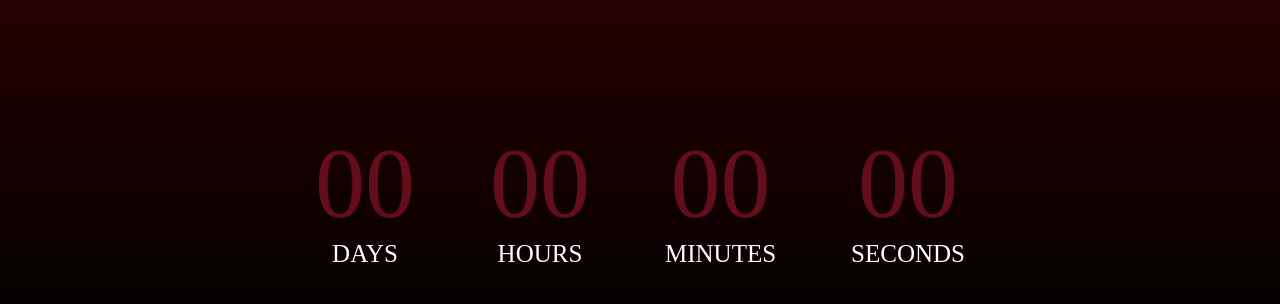
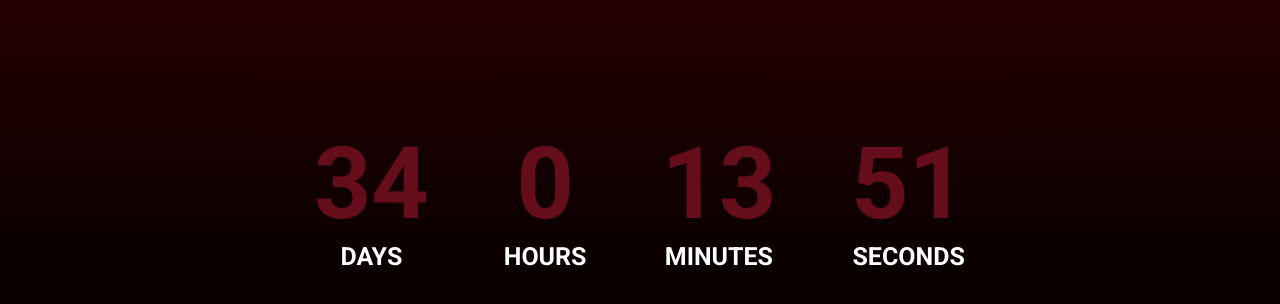
Before and after one commit to JudahMilhomem/Slap_Bet, a plain HTML site: page index.html in a window 1280 px wide. Drawn offline with Linux system fonts and the light colour scheme.

Commit message:
Project Finished
Added the script for the countdown

```diff
--- /dev/null
+++ b/countdown.js
@@ -0,0 +1,25 @@
+const targetDate = new Date('March 7, 2023 23:23:23').getTime();
+
+function Countdown(){
+  const currentDate = new Date().getTime();
+  const timeRemaining = targetDate - currentDate;
+
+  // Variables:
+  const oneSecond = 1000;
+  const oneMinute = 60 * oneSecond;
+  const oneHour = 60 * oneMinute;
+  const oneDay = 24 * oneHour;
+
+  // Calculations:
+  const time_in_days = Math.floor(timeRemaining / oneDay);
+  const time_in_hours = Math.floor((timeRemaining % oneDay) / oneHour);
+  const time_in_minutes = Math.floor((timeRemaining % oneHour) / oneMinute);
+  const time_in_seconds = Math.floor((timeRemaining % oneMinute) / oneSecond);
+
+  document.querySelector(".D").textContent = time_in_days;
+  document.querySelector(".H").textContent = time_in_hours;
+  document.querySelector(".M").textContent = time_in_minutes;
+  document.querySelector(".S").textContent = time_in_seconds;
+};
+
+setInterval(Countdown, 1000);
--- a/index.html
+++ b/index.html
@@ -7,32 +7,37 @@
   <title>Slap Countdown</title>
 
   <link rel="stylesheet" href="./style.css">
+  <link rel="preconnect" href="https://fonts.googleapis.com">
+  <link rel="preconnect" href="https://fonts.gstatic.com" crossorigin>
+  <link href="https://fonts.googleapis.com/css2?family=Roboto:wght@700&display=swap" rel="stylesheet">
 </head>
 <body>
   <div class="container">
     <main>
       <div class="countdown">
         <div class="time-counter days">
-          <div class="time-remaining days">00</div>
+          <div class="time-remaining days D">00</div>
           <div class="time-label days">DAYS</div>
         </div>
 
         <div class="time-counter hours">
-          <div class="time-remaining hours">00</div>
+          <div class="time-remaining hours H">00</div>
           <div class="time-label hours">HOURS</div>
         </div>
 
         <div class="time-counter minutes">
-          <div class="time-remaining minutes">00</div>
+          <div class="time-remaining minutes M">00</div>
           <div class="time-label minutes">MINUTES</div>
         </div>
 
         <div class="time-counter seconds">
-          <div class="time-remaining seconds">00</div>
+          <div class="time-remaining seconds S">00</div>
           <div class="time-label seconds">SECONDS</div>
         </div>
       </div>
     </main>
   </div>
+
+  <script src="./countdown.js"></script>
 </body>
 </html>
--- a/style.css
+++ b/style.css
@@ -30,6 +30,7 @@ body {
   align-items: center;
 
   font-size: 10rem;
+  font-family: 'Roboto', sans-serif;
 }
 
 .time-remaining {
```
